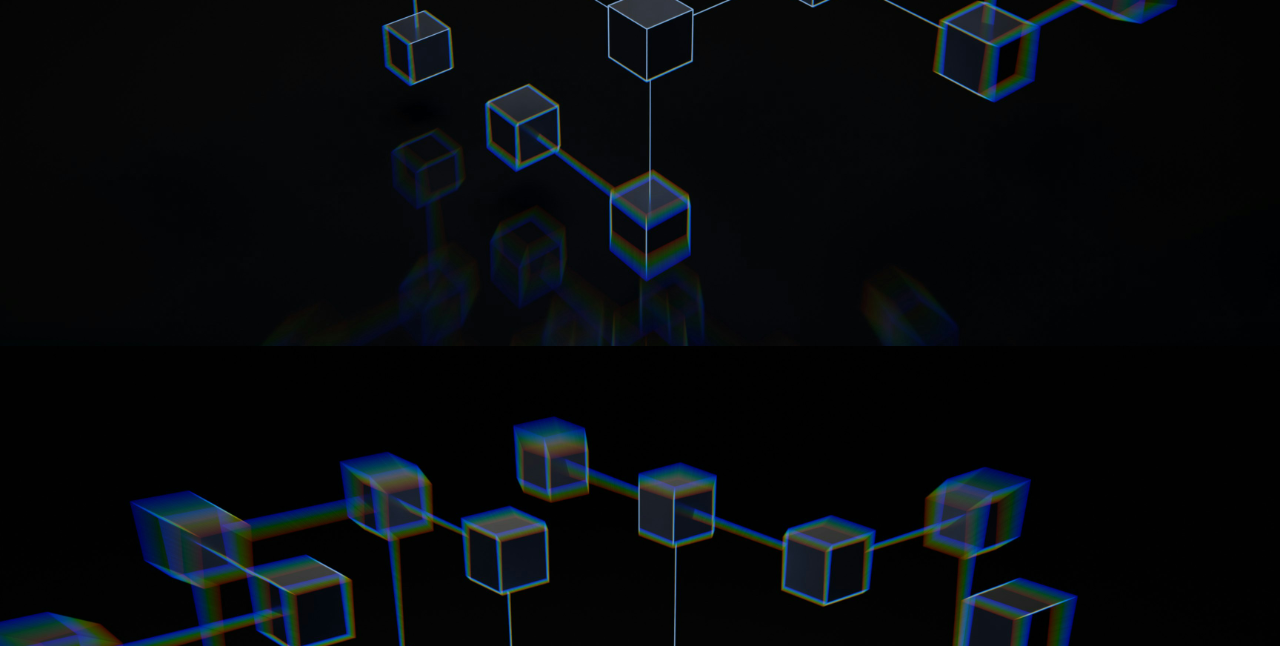
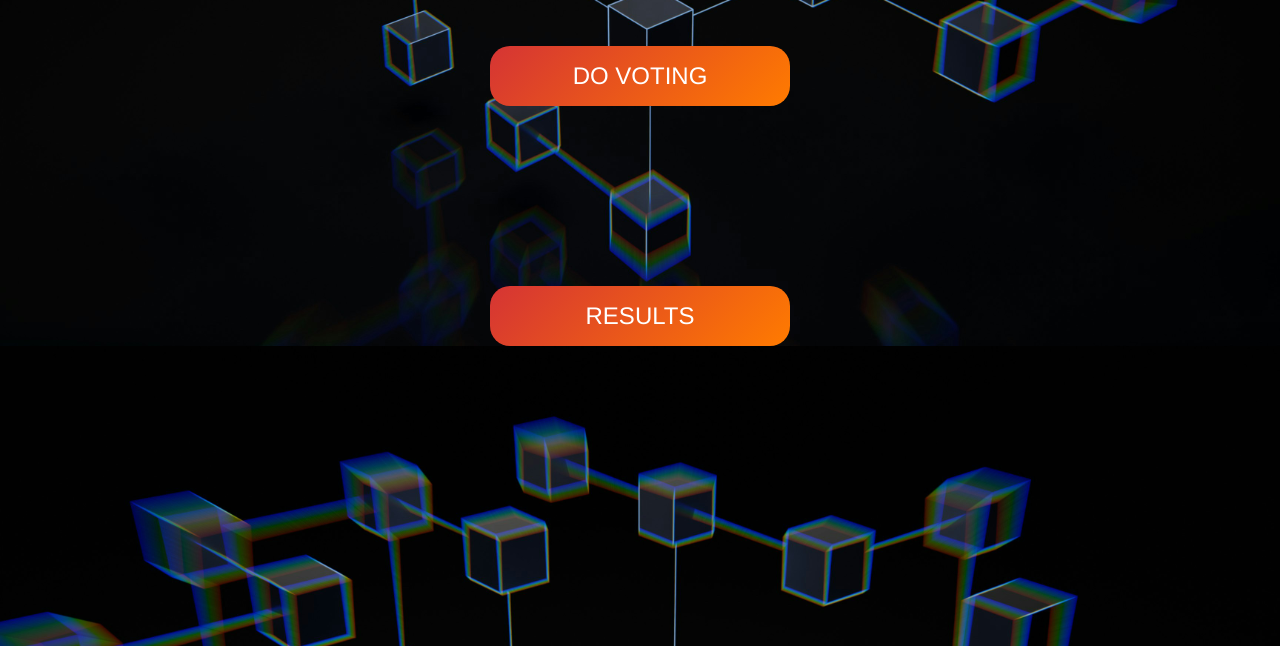
Before and after one commit to IamAKS26/E-voting_System, a website: page frontend/home.html in a window 1280 px wide. Shown: the part 454-1100 px from the top of the page. Drawn offline with Linux system fonts and the light colour scheme.

Commit message:
Update home.html and homeStyle.css

```diff
--- a/frontend/home.html
+++ b/frontend/home.html
@@ -27,12 +27,12 @@
 
         <div class="wrapper1">
 
-            <h1><a href="dovoting.html"><button> DO VOTING </button></a></h1>
+            <h1><a href="resuls.html"><button>RESULTS </button></a></h1>
 
         </div>
         <div class="wrapper2">
 
-            <h1><a href="resuls.html"><button>RESULTS</button></a></h1>
+            <h1><a href="dovoting.html"><button> DO VOTING </button></a></h1>
 
         </div>
 
--- a/frontend/homeStyle.css
+++ b/frontend/homeStyle.css
@@ -154,35 +154,7 @@ header ul li a:hover{
     }
 }
 
- /* .heading-p{
-    color: aqua;
-    font-size: 12ch;
-    position: relative;
-    -webkit-text-stroke: 0.3vw #3b2067;
-    text-transform: uppercase;
-}
-.heading-p::before{
-    content: attr(data-text);
-    position: absolute;
-    top: 0;
-    left: 0;
-    width: 100%;
-    height: 100%;
-    color: #01fe87;
-    -webkit-text-stroke: 0vw #383d52;
-    border-right: 2px solid  #01fe87;
-    overflow: hidden;
-    animation: animate 6s linear infinite;
-}
 
-  @keyframes typing{
-    100%{
-        width: 0;
-    }
-    40%,60%{
-        width:100%;
-    }
-}  */
 
 .banner{
     width: 100%;
@@ -193,48 +165,26 @@ header ul li a:hover{
 
 }
 
-.wrapper1{
-
-    margin-top: 200px;
-    position: relative;
+.wrapper1 {
+    position: fixed;
+    bottom: 150px;
+    left: 50%;
+    transform: translateX(-50%);
     width: 300px;
     height: 60px;
-    background-color:rgb(188, 122, 34) ;
+    background-color: rgb(188, 122, 34);
     justify-content: center;
-
     background: transparent;
     backdrop-filter: blur(0px);
     color: rgb(128, 128, 128);
     text-align: center;
-
-
 }
 
-.wrapper1 h1{
-
+.wrapper1 h1 {
     margin-top: 100px;
 }
 
-/* .wrapper1 div p{
-    width: 200px;
-    margin-left: 50px;
-
-    color: darkslateblue;
-    margin-top: 20px;
-    text-align: justify;
-    align-items: center;
-
-} */
-
-
-/* .wrapper1 p{
-    margin-top: 20px;
-    font-size: 3.2vh;
-
-    text-align: justify;
-}  */
-
-.wrapper1 button{
+.wrapper1 button {
     width: 300px;
     height: 60px;
     margin-top: 50px;
@@ -254,35 +204,31 @@ header ul li a:hover{
     background: linear-gradient(135deg, rgb(255, 123, 0), rgb(213, 52, 52));
     transform: scale(1.05);
 }
-}
 
-.wrapper1 h1:hover{
+.wrapper1 h1:hover {
     color: #ff7200;
 }
 
-.wrapper2{
-    position: relative;
-    margin-top: 200px;
-    margin-left: 100px;
+.wrapper2 {
+    position: fixed;
+    bottom: 50px;
+    left: 50%;
+    transform: translateX(-50%);
     width: 300px;
     height: 400px;
-    background-color:rgb(188, 122, 34) ;
+    background-color: rgb(188, 122, 34);
     justify-content: center;
-    /* border: 2px solid;
-    border-radius: 20px; */
     background: transparent;
     backdrop-filter: blur(0px);
     color: gray;
     text-align: center;
-
 }
 
-.wrapper2 h1{
-
+.wrapper2 h1 {
     margin-top: 100px;
 }
 
-.wrapper2 button{
+.wrapper2 button {
     width: 300px;
     height: 60px;
     margin-top: 50px;
@@ -302,9 +248,8 @@ header ul li a:hover{
     background: linear-gradient(135deg, rgb(255, 123, 0), rgb(213, 52, 52));
     transform: scale(1.05);
 }
-}
 
-.wrapper2 h1:hover{
+.wrapper2 h1:hover {
     color: #ff7200;
 }
 
```
